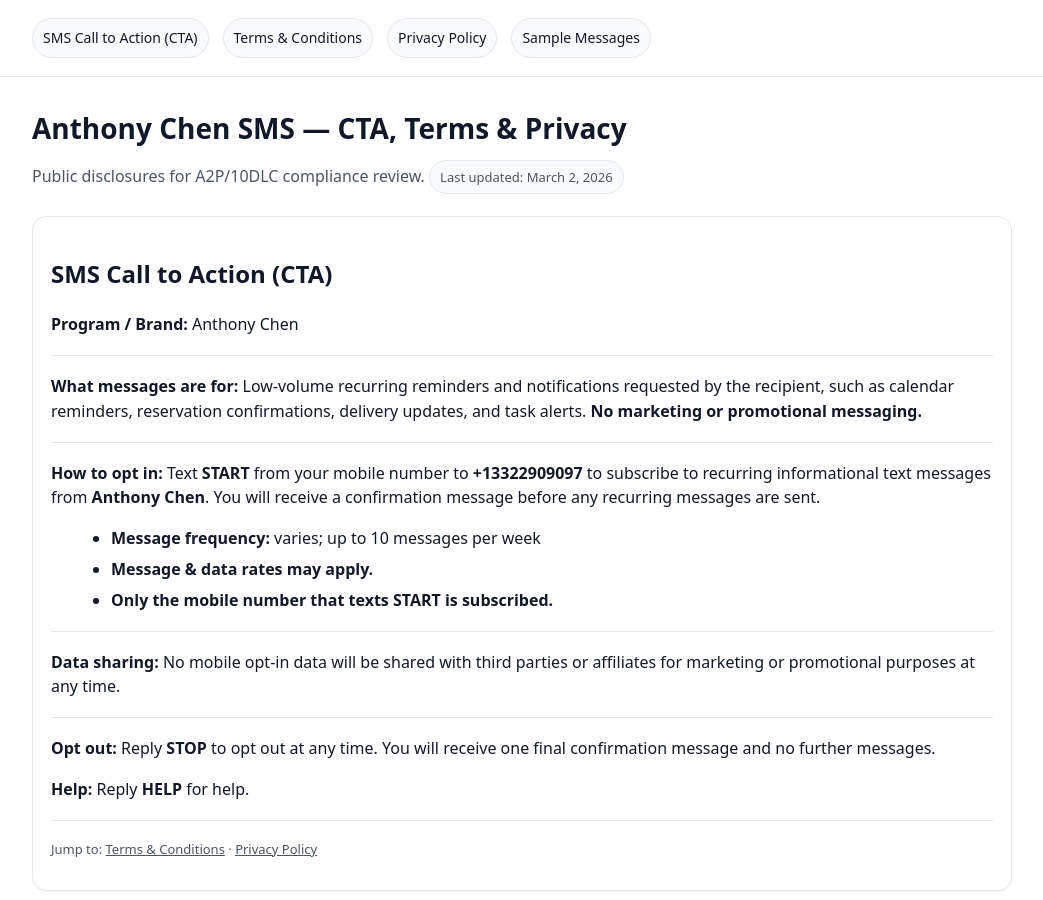
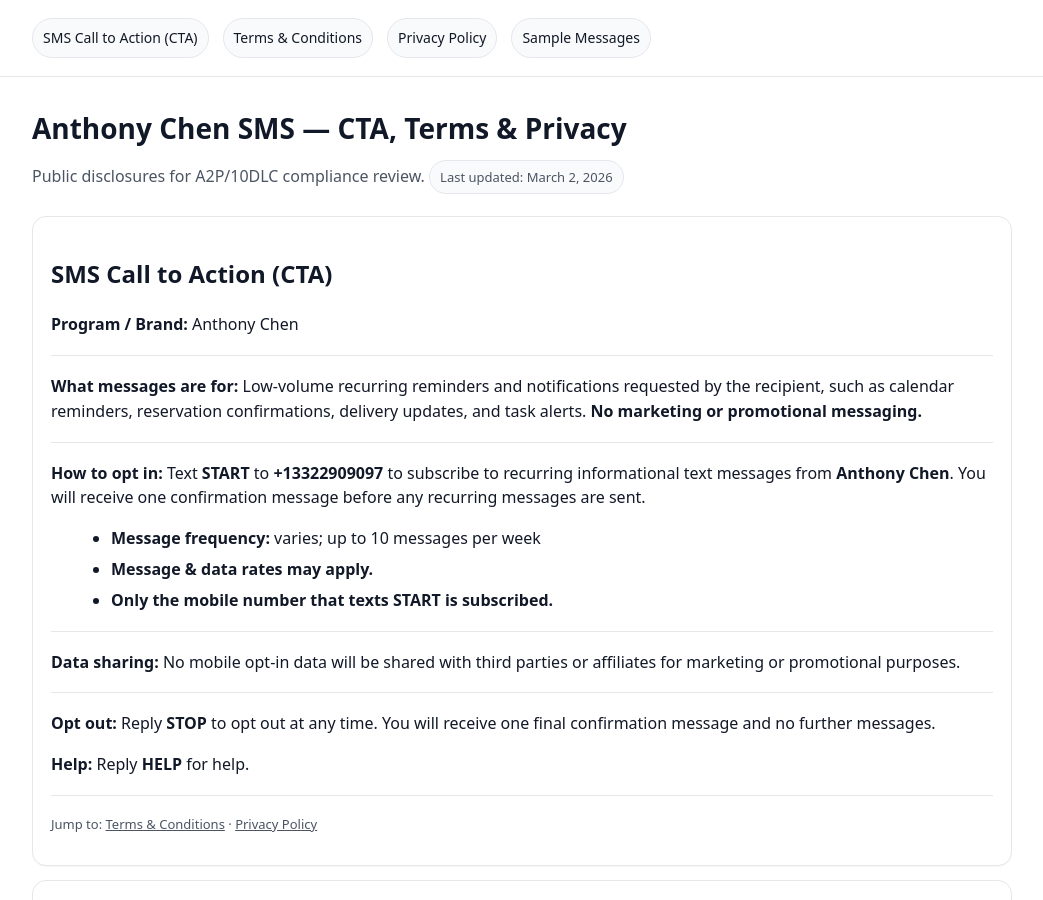
Before and after one commit to anthonychen/anthonychen.github.io, a Jekyll site: the page index.html, which Jekyll copies as it is, in a window 1280 px wide and 900 px high. Shown: the whole window, without its empty margins (118-1161 px from the left). Built offline with Jekyll 4.4.1, drawn with Linux system fonts in a browser that asks for light colours.

Commit message:
Update index.html

```diff
--- a/index.html
+++ b/index.html
@@ -120,7 +120,7 @@
 
         <div class="divider"></div>
 
-        <p><strong>How to opt in:</strong> Text <strong>START</strong> from your mobile number to <strong>+13322909097</strong> to subscribe to recurring informational text messages from <strong>Anthony Chen</strong>. You will receive a confirmation message before any recurring messages are sent.</p>
+        <p><strong>How to opt in:</strong> Text <strong>START</strong> to <strong>+13322909097</strong> to subscribe to recurring informational text messages from <strong>Anthony Chen</strong>. You will receive one confirmation message before any recurring messages are sent.</p>
         <ul>
           <li><strong>Message frequency:</strong> varies; up to 10 messages per week</li>
           <li><strong>Message &amp; data rates may apply.</strong></li>
@@ -129,7 +129,7 @@
 
         <div class="divider"></div>
 
-        <p><strong>Data sharing:</strong> No mobile opt-in data will be shared with third parties or affiliates for marketing or promotional purposes at any time.</p>
+        <p><strong>Data sharing:</strong> No mobile opt-in data will be shared with third parties or affiliates for marketing or promotional purposes.</p>
 
         <div class="divider"></div>
 
```
